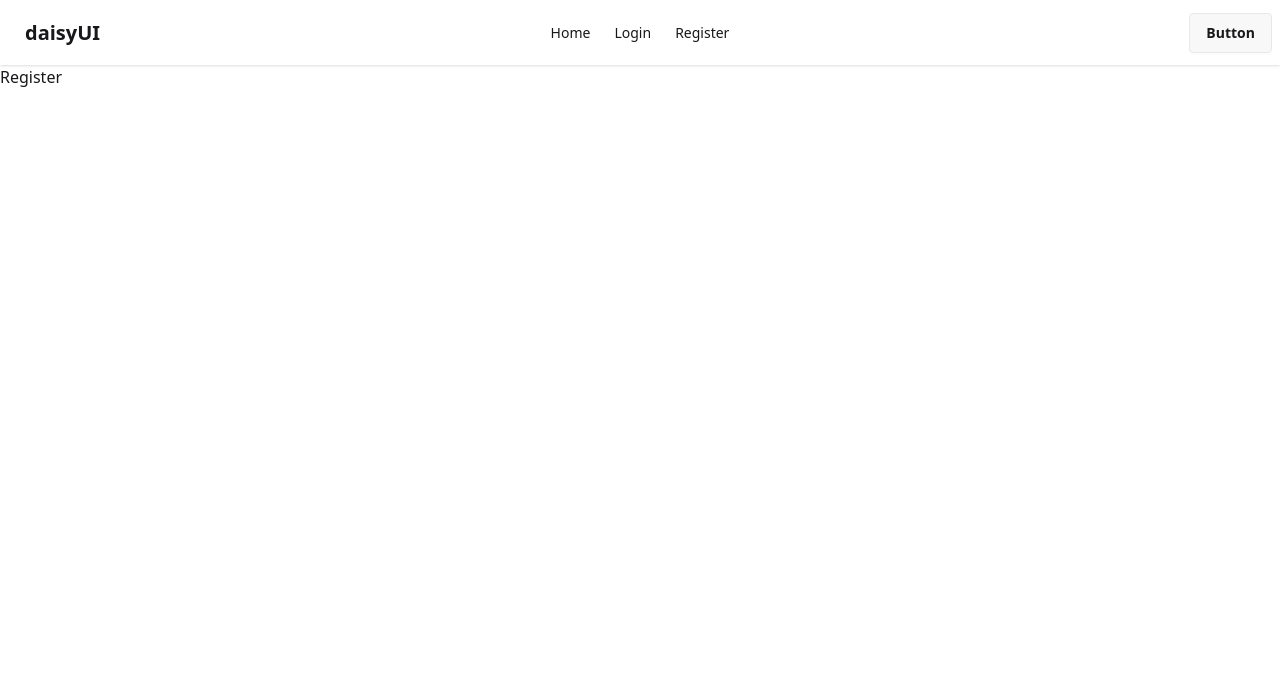
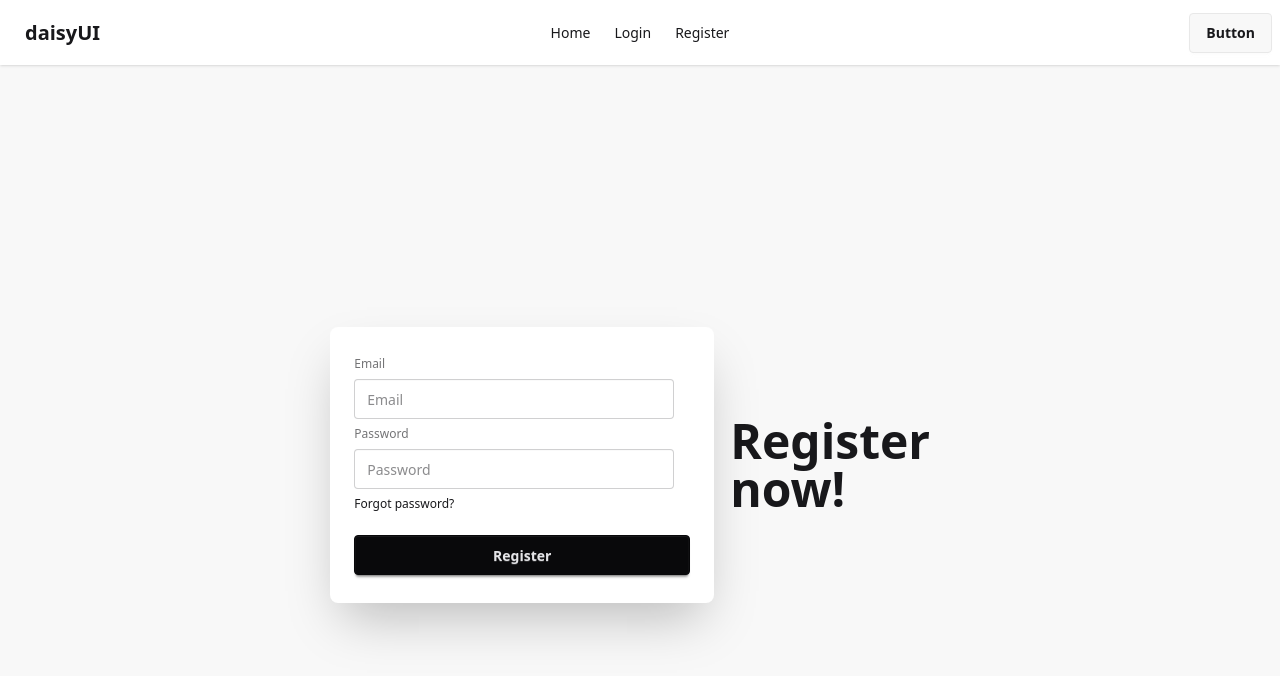
Before and after one commit to AsifAhmedTanjid/LWA-2, a React (Vite) app in the folder MR-48/email-password-auth/: page /register in a window 1280 px wide. Shown: the top 676 px of the page. Built offline with nearby package versions, Linux system fonts and the light colour scheme.

Commit message:
Simple form, and daisy ui form

```diff
--- a/MR-48/email-password-auth/src/components/Register.jsx
+++ b/MR-48/email-password-auth/src/components/Register.jsx
@@ -1,11 +1,37 @@
-import React from 'react';
+import React from "react";
 
 const Register = () => {
-    return (
-        <div>
-            <h1>Register</h1>
+
+  return (
+    <div className="hero bg-base-200 min-h-screen">
+      <div className="hero-content flex-col lg:flex-row-reverse">
+        <div className="text-center lg:text-left">
+          <h1 className="text-5xl font-bold">Register now!</h1>
+
         </div>
-    );
+        <div className="card bg-base-100 w-full max-w-sm shrink-0 shadow-2xl">
+          <div className="card-body">
+            <form>
+              <fieldset className="fieldset">
+                <label className="label">Email</label>
+                <input type="email" className="input" placeholder="Email" />
+                <label className="label">Password</label>
+                <input
+                  type="password"
+                  className="input"
+                  placeholder="Password"
+                />
+                <div>
+                  <a className="link link-hover">Forgot password?</a>
+                </div>
+                <button className="btn btn-neutral mt-4">Register</button>
+              </fieldset>
+            </form>
+          </div>
+        </div>
+      </div>
+    </div>
+  );
 };
 
 export default Register;
```
